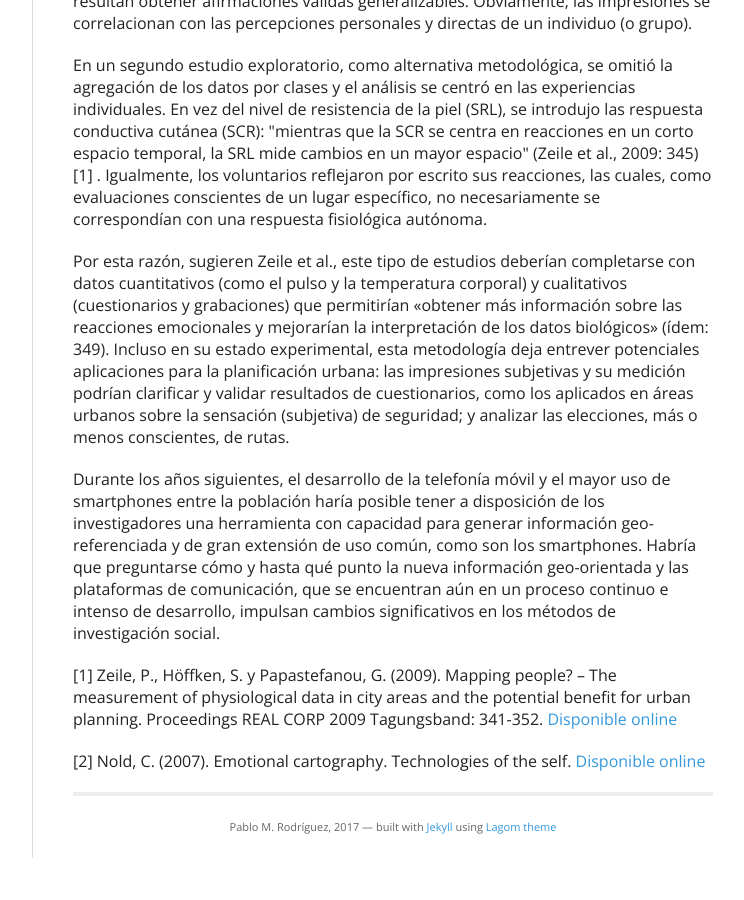
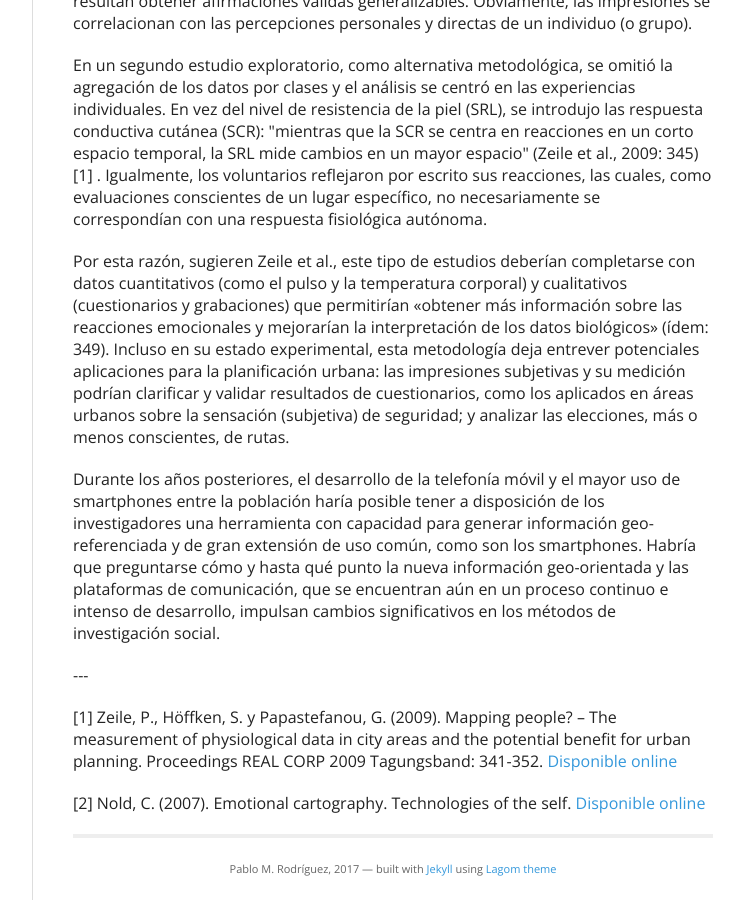
Before and after one commit to fearofcrime/fearofcrime.github.io, a Jekyll site: the page built from _posts/2017-03-22-innovacion-metodo-1.md, in a window 1280 px wide and 900 px high, scrolled down 1106 px. Shown: the whole window, without its empty margins (378-1122 px from the left). Built offline with Jekyll 4.4.1, drawn with Linux system fonts in a browser that asks for light colours; nearby versions of some CDN libraries; before the commit the page ends 1964 px from its top, so only the background shows below that.

Commit message:
Update 2017-03-22-innovacion-metodo-1.md

```diff
--- a/_posts/2017-03-22-innovacion-metodo-1.md
+++ b/_posts/2017-03-22-innovacion-metodo-1.md
@@ -12,7 +12,9 @@
 <p>Poco después, Zeile y sus colegas (2009)[1] refinaron esta idea. Desarrollaron una metodología para el proyecto "Emomap”, similar a la de Nold pero disimilar por cuanto el enfoque no hace uso de encuestas retrospectivas, sino que trata de analizar las reacciones en tiempo real de los voluntarios en distintas áreas predefinidas de la ciudad. (Quisiera subrayar este punto porque veremos cómo curiosamente el salto metodológico en el estudio del miedo al delito, aunque posterior, muestra un proceso similar al recién descrito). Para llevarlo a cabo, los participantes portaban un dispositivo GPS que registraba la ubicación en intervalos cortos de tiempo y medidores de conductividad de la piel (SmartBand). Asimismo, para la verificación de las medidas, se sugirió la toma de fotografías o de notas. Una vez que los datos generados por ambos dispositivos eran agregados a un mismo conjunto de datos y representados en un mapa, se hacía posible la visualización y diferenciación clara de zonas de estrés, caracterizadas por tráfico intenso, altos niveles de ruido y falta de vegetación. No obstante, aunque las impresiones son fáciles de generar, no tanto resultan obtener afirmaciones válidas generalizables. Obviamente, las impresiones se correlacionan con las percepciones personales y directas de un individuo (o grupo). </p>
 <p> En un segundo estudio exploratorio, como alternativa metodológica, se omitió la agregación de los datos por clases y el análisis se centró en las experiencias individuales. En vez del nivel de resistencia de la piel (SRL), se introdujo las respuesta conductiva cutánea (SCR): "mientras que la SCR se centra en reacciones en un corto espacio temporal, la SRL mide cambios en un mayor espacio" (Zeile et al., 2009: 345) [1] . Igualmente, los voluntarios reflejaron por escrito sus reacciones, las cuales, como evaluaciones conscientes de un lugar específico, no necesariamente se correspondían con una respuesta fisiológica autónoma. </p>
 <p> Por esta razón, sugieren Zeile et al., este tipo de estudios deberían completarse con datos cuantitativos (como el pulso y la temperatura corporal) y cualitativos (cuestionarios y grabaciones) que permitirían «obtener más información sobre las reacciones emocionales y mejorarían la interpretación de los datos biológicos» (ídem: 349). Incluso en su estado experimental, esta metodología deja entrever potenciales aplicaciones para la planificación urbana: las impresiones subjetivas y su medición podrían clarificar y validar resultados de cuestionarios, como los aplicados en áreas urbanos sobre la sensación (subjetiva) de seguridad; y analizar las elecciones, más o menos conscientes, de rutas. </p>
-<p> Durante los años siguientes, el desarrollo de la telefonía móvil y el mayor uso de smartphones entre la población haría posible tener a disposición de los investigadores una herramienta con capacidad para generar información geo-referenciada y de gran extensión de uso común, como son los smartphones. Habría que preguntarse cómo y hasta qué punto la nueva información geo-orientada y las plataformas de comunicación, que se encuentran aún en un proceso continuo e intenso de desarrollo, impulsan cambios significativos en los métodos de investigación social. </p>
+<p> Durante los años posteriores, el desarrollo de la telefonía móvil y el mayor uso de smartphones entre la población haría posible tener a disposición de los investigadores una herramienta con capacidad para generar información geo-referenciada y de gran extensión de uso común, como son los smartphones. Habría que preguntarse cómo y hasta qué punto la nueva información geo-orientada y las plataformas de comunicación, que se encuentran aún en un proceso continuo e intenso de desarrollo, impulsan cambios significativos en los métodos de investigación social. </p>
+
+<p>---</p>
 
 <p> [1] Zeile, P., Höffken, S. y Papastefanou, G. (2009). Mapping people? – The measurement of physiological data in city areas and the potential benefit for urban planning. Proceedings REAL CORP 2009 Tagungsband: 341-352. <a href="http://www.corp.at/archive/CORP2009_78.pdf" target="_blank">Disponible online</a> </p>
 <p>[2] Nold, C. (2007). Emotional cartography. Technologies of the self. <a href="http://emotionalcartography.net/EmotionalCartography.pdf" target="_blank">Disponible online</a></p>
```
